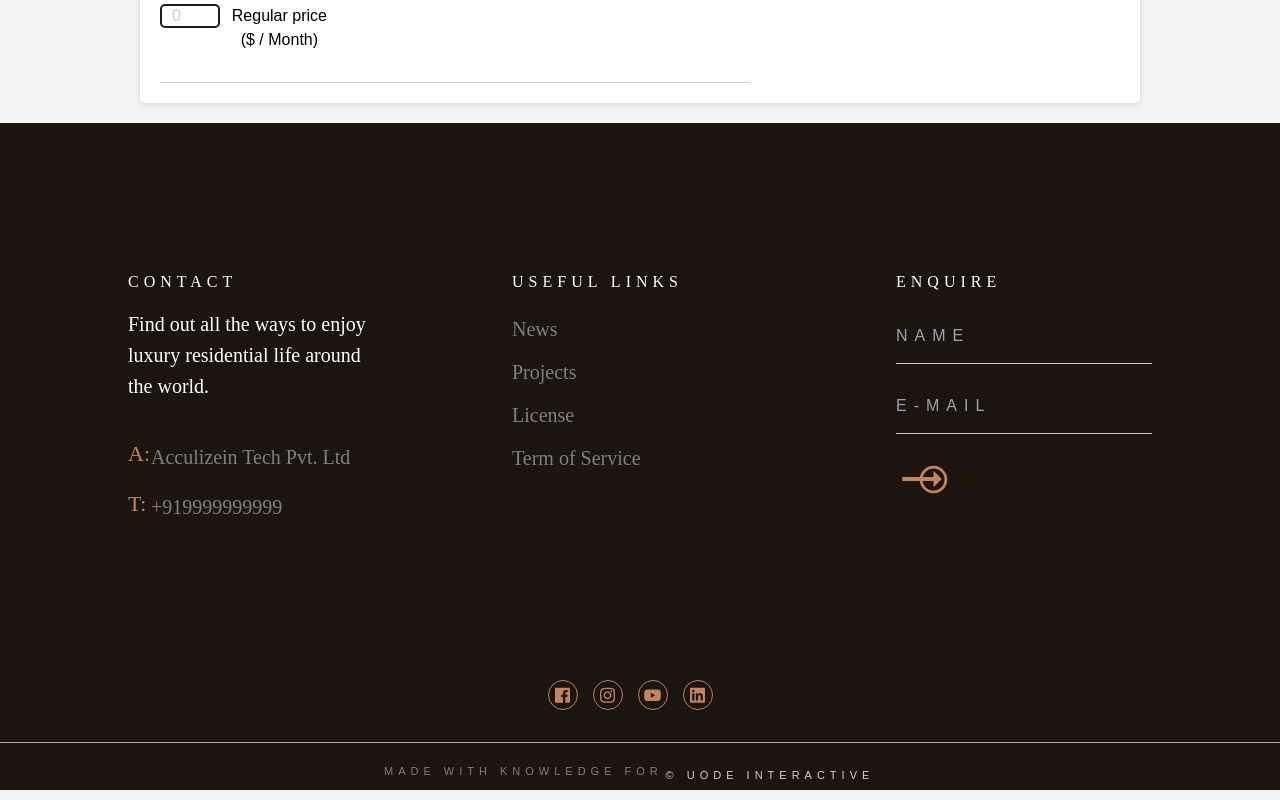
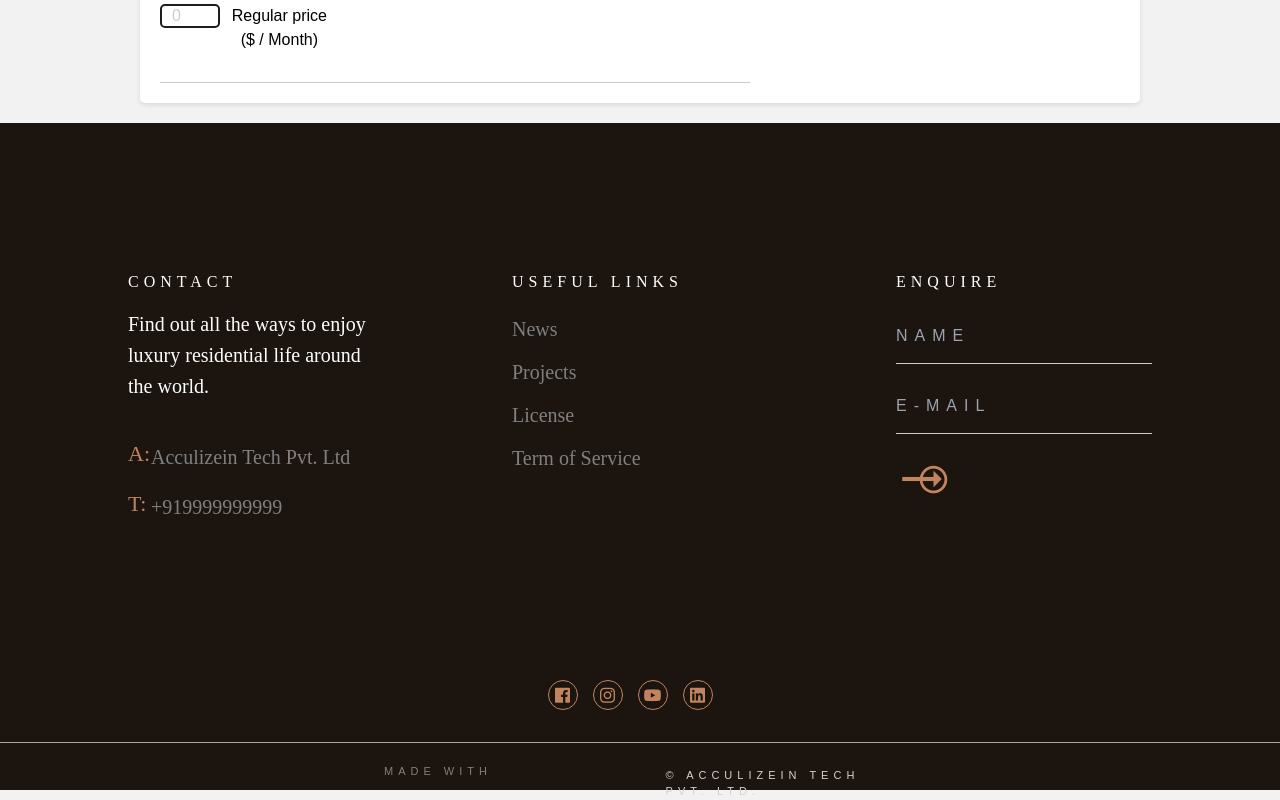
Before and after one commit to pranjul-agarwal/ProptoKart, a React (Vite) app in the folder client/: page /listing in a window 1280 px wide. Shown: the part 1734-2534 px from the top of the page. Built offline with nearby package versions, Linux system fonts and the light colour scheme.

Commit message:
changes done in footer.jsx

```diff
--- a/client/src/components/Footer/Footer.jsx
+++ b/client/src/components/Footer/Footer.jsx
@@ -50,8 +50,8 @@ const Footer = () => {
           </div>
           <span className="underline"></span>
           <div className="last">
-            <p className="last-text">MADE WITH KNOWLEDGE FOR</p>
-            <p className="last-text1">© UODE INTERACTIVE</p>
+            <p className="last-text">MADE WITH</p>
+            <p className="last-text1">© ACCULIZEIN TECH PVT. LTD.</p>
           </div>
         </div>
       </footer>
```
